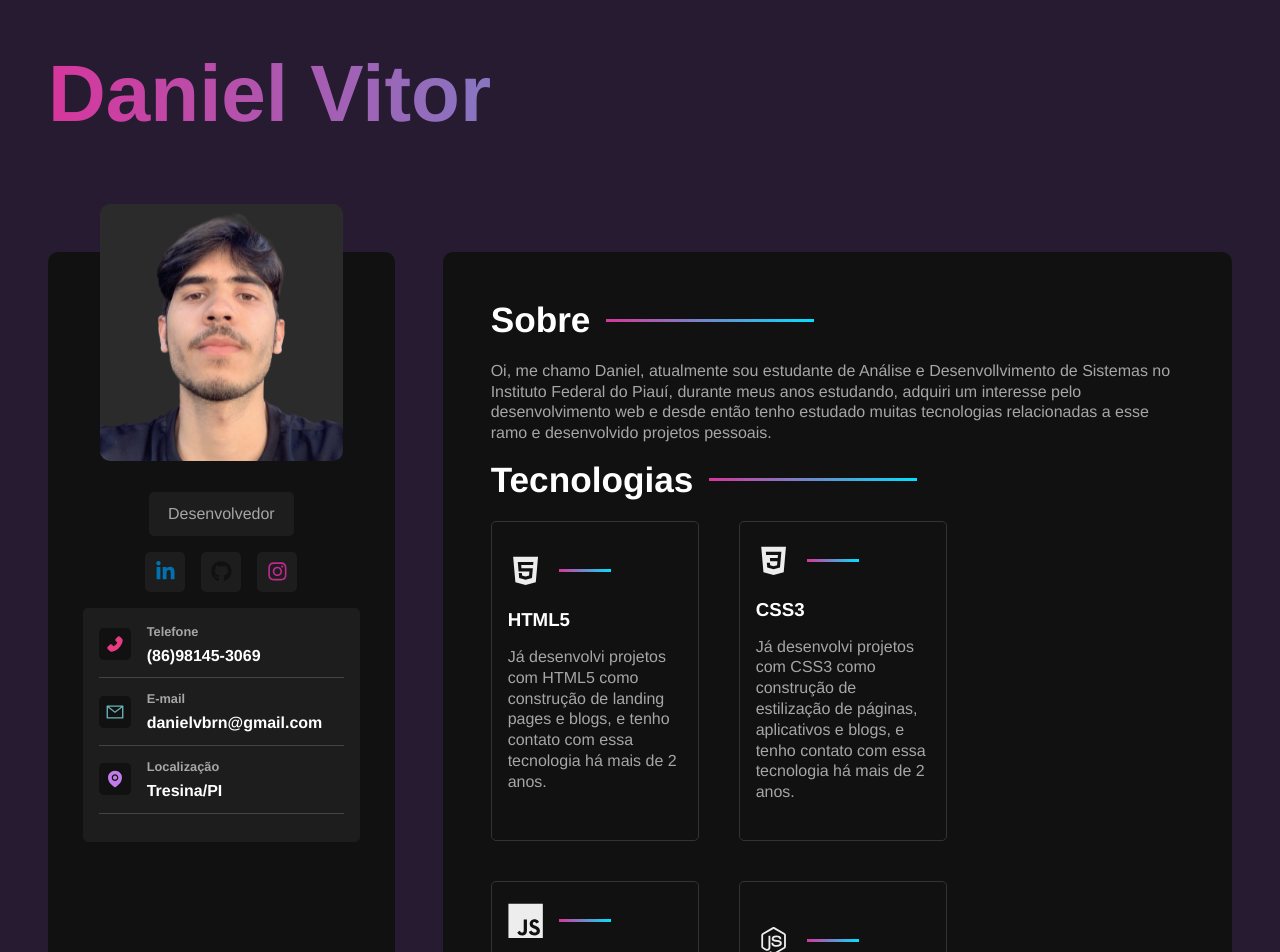
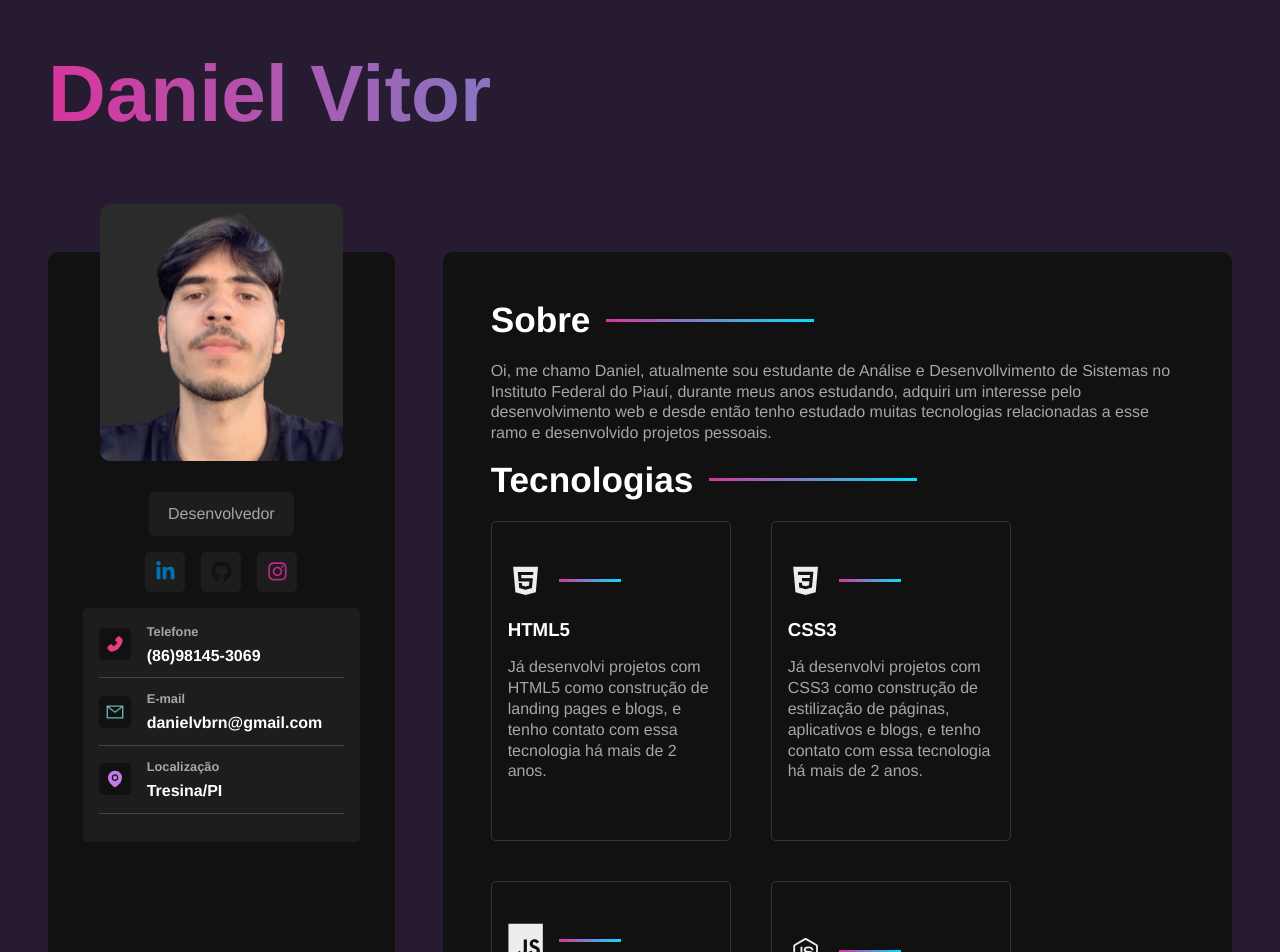
Before and after one commit to DanielVbrn/portfolio, a React (Vite) app: page / in a window 1280 px wide. Shown: the top 952 px of the page. Built offline with nearby package versions, Linux system fonts and the light colour scheme.

Commit message:
Atualizando TechnologiesContainer

```diff
--- a/src/styles/components/technologiescontainer.sass
+++ b/src/styles/components/technologiescontainer.sass
@@ -15,10 +15,10 @@
 
         .technology-card
             @include mixins.center
-            gap:1rem
-            padding: 1rem
+            gap:1em
+            padding: 1em
             border: 1px solid #333
-            width: 13em
+            width: 15em
             height: 20em
             border-radius: variables.$card-border-radius
 
```
